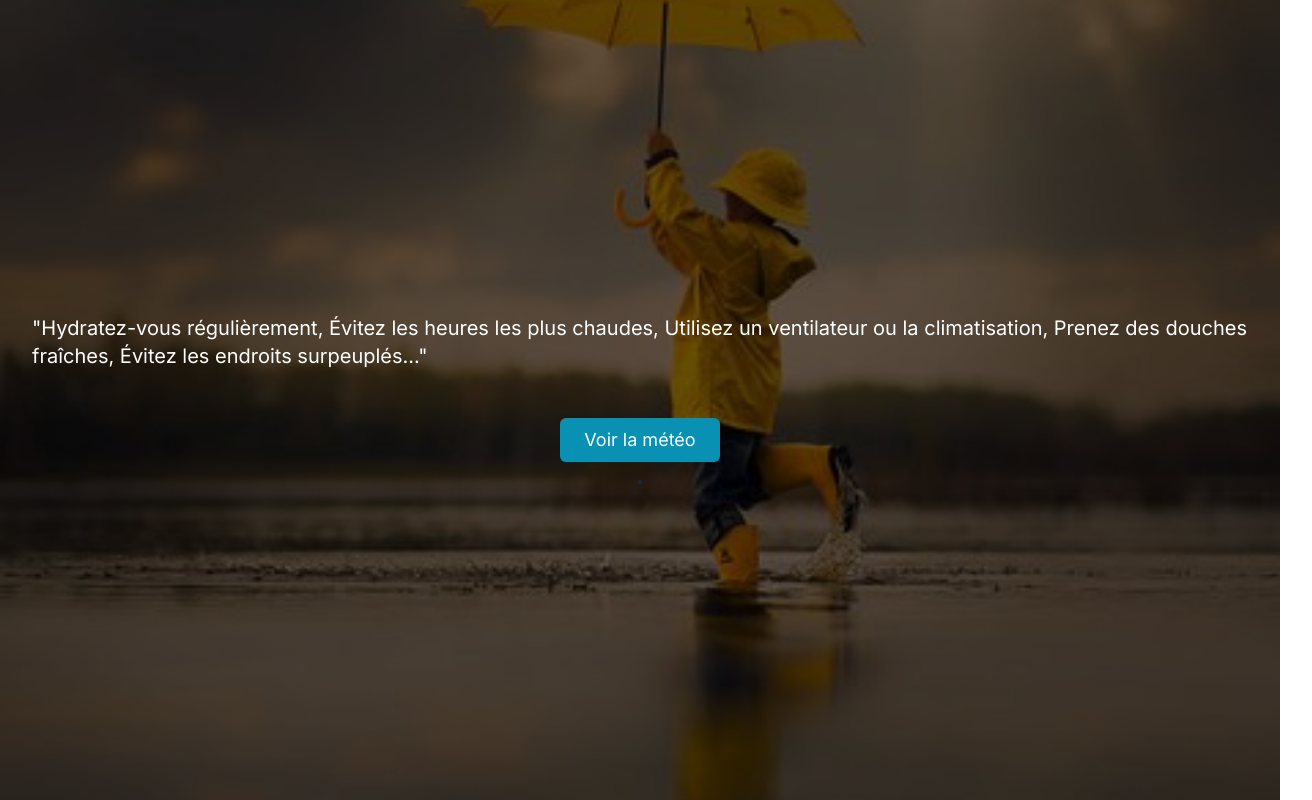
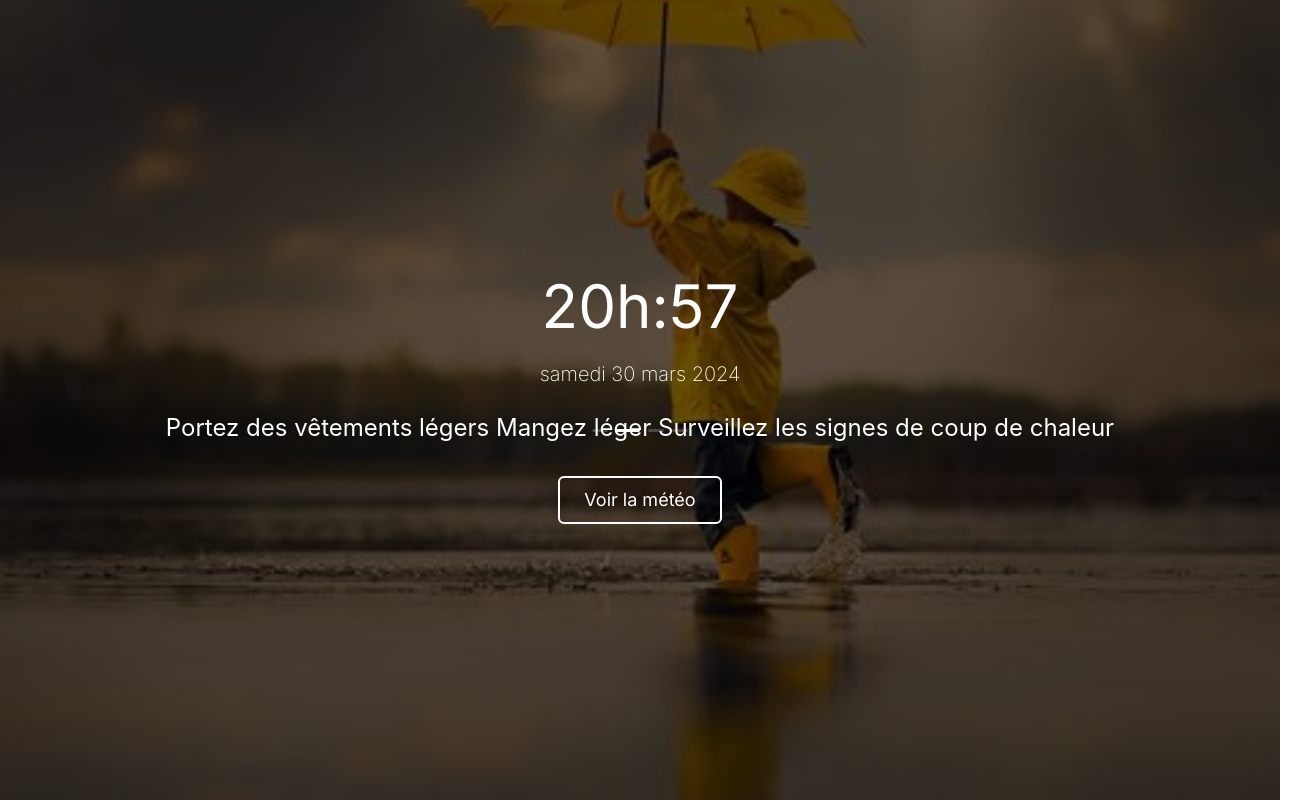
Before and after one commit to Jordan-Gloire/weather, a Next.js app: page / in a window 1280 px wide. Shown: the whole page, 1312 px wide, since content can reach past the window. Built offline with nearby package versions, Linux system fonts and the light colour scheme.

Commit message:
refonte design

```diff
--- a/app/Meteo/page.js
+++ b/app/Meteo/page.js
@@ -1,39 +1,41 @@
 "use client"
 import Axios from 'axios'
-// import 'animate.css';
-import { useState } from 'react';
+import Link from 'next/link';
+import { useState, useRef, useEffect } from 'react';
 import Image from 'next/image';
 import photo from '../../public/weather02-512.webp'
 import Icon from '@ant-design/icons';
-import {SearchOutlined,ClockCircleOutlined } from '@ant-design/icons'
+import { SearchOutlined, ClockCircleOutlined,ArrowLeftOutlined  } from '@ant-design/icons'
+
 export default function Meteo() {
-    const dateActuelle = new Date();
-    const options = { weekday: 'long', month: 'long', day: 'numeric', year: 'numeric' };
-    const dateFormatee = dateActuelle.toLocaleDateString('fr-FR', options);
+
     const [city,setCity] = useState("")
-    const [data,setData] = useState()
+    const [data, setData] = useState()
+    const [iserro, setIserro] = useState(false)
     const key = "8ae78a17c1238a3798ca84fc120a71fa"
-    const url = `https://api.openweathermap.org/data/2.5/weather?q=${city}&appid=${key}`
+    const lang = "fr"
+    const url = `https://api.openweathermap.org/data/2.5/weather?q=${city}&lang=${lang}&appid=${key}`
+
     const fetchData = async () => {
-        let errreur = "Veuillez vérifier l'hortographe ou entrer une ville  svp !"
+        let errreur = "Erreur! Veuillez verifier l'hortographe ou saississez le nom d'une ville valable."
         try {
             const response = await Axios.get(url)
             setData(response.data);
             console.log(data);
         } catch (error) {
-            alert(errreur );
+           // alert(errreur);
+            alert(errreur)
         }
+
     }
-    const now = new Date();
-    const hours = now.getHours();
-    const minutes = now.getMinutes();
-    const seconds = now.getSeconds();
 
-    console.log(`Il est actuellement ${hours}:${minutes}:${seconds}`);
     return (
         <>
             <div className='bg-gray-50 h-screen'>
-                <p className='px-10 pt-4'> | {dateFormatee} / {hours}h</p>
+                <div className='flex justify-between items-center'>
+                    <Link className='px-10 pt-4 text-2xl' href={`/`}><ArrowLeftOutlined /></Link>
+                    <p className='px-10 pt-4'> | météoCG</p>
+                </div>
 
                 <div className='flex justify-center items-center pt-10'>
                     <input
@@ -51,23 +53,28 @@ export default function Meteo() {
                 <div className='  text-center ' >
                     {
                         data && (
+
                             <div className=''>
-                                <h1 className='text-2xl font-bold pt-8'>{data.name},{data.sys.country}</h1>
-                                <Image src={`https://openweathermap.org/img/wn/${data.weather[0].icon}.png`} alt='ok' height={100} width={75} className='w-36 mx-auto' />
-                                <p className='text-2xl'>{data.weather[0].main}</p>
-                                <p className='text-2xl'>{data.weather[0].description}</p>
-                                <p className='text-2xl'>{data.weather.main}</p>
-                                <p className='text-2xl'>{data.weather.description}</p>
+                                <div className=''>
+                                    <h1 className='text-2xl font-bold pt-8'>{data.name},{data.sys.country}</h1>
+                                    <Image src={`https://openweathermap.org/img/wn/${data.weather[0].icon}@4x.png`} alt='ok' height={100} width={75} className='w-36 mx-auto' />
+                                    <p className='text-2xl'>{data.weather[0].main}</p>
+                                    <p className='text-2xlfont-semibold'>{data.weather[0].description}</p>
+
+
+                                </div>
+                                <p className='text-2xl font-semibold'>{data.weather.main}</p>
                                 <p className='text-6xl font-bold text-black pt-8'>{Math.round(data.main.temp / 10 * 10)/ 10}°</p>
-                                <p className='text-2xl'>Humidité: {data.main.humidity}%</p>
-                                <p className='text-2xl'>Vent: {data.wind.speed}</p>
+                                <p className='text-2xl font-semibold'>Humidité: {data.main.humidity}%</p>
+                                <p className='text-2xl font-semibold'>Lever du soleil: {new Date(data.sys.sunrise * 1000).toLocaleTimeString([], {hour: '2-digit', minute:'2-digit'})}</p>
+                                <p className='text-2xl font-semibold'>Coucher du soleil {new Date(data.sys.sunset * 1000).toLocaleTimeString([], {hour: '2-digit', minute:'2-digit'})}</p>
 
+                                <p className='text-2xl font-semibold'>Vent: {data.wind.speed} m/s</p>
                             </div>
-
                         )
                     }
+                </div>
 
-                </div>
 
             </div>
         </>
--- /dev/null
+++ b/app/loading.js
@@ -0,0 +1,9 @@
+export default function Chargement(){
+    return (
+        <>
+            <div>
+                <span className="loading loading-ring loading-xl text-8xl text-white"></span>
+            </div>
+        </>
+    )
+}
--- a/app/page.js
+++ b/app/page.js
@@ -1,17 +1,70 @@
 import Image from "next/image";
+import { Carousel } from 'antd';
 import meteo from '../public/meteo3.jpg'
 import Link from "next/link";
 import Icon from '@ant-design/icons';
 import {SearchOutlined,ArrowRightOutlined } from '@ant-design/icons'
 import Meteo from './Meteo/page';
 export default function Home() {
+const date = new Date();
+const hours = date.getHours();
+const minutes = date.getMinutes();
+
+const formattedTime = `${hours < 10 ? '0' : ''}${hours}h:${minutes < 10 ? '0' : ''}${minutes}`;
+const dateActuelle = new Date();
+const options = { weekday: 'long', month: 'long', day: 'numeric', year: 'numeric' };
+  const dateFormatee = dateActuelle.toLocaleDateString('fr-FR', options);
+  const contentStyle = {
+  color: '#fff',
+    textAlign: 'center',
+    marginRight: "20px",
+    marginLeft: "20px",
+};
   return (
     <>
       <div className="absolute top-0 bottom-0 left-0 right-0 bg-black/60 z-[1] flex justify-center items-center flex-col">
-       <p className=" text-white text-xl text-start py-4 px-8 ">"Hydratez-vous régulièrement, Évitez les heures les plus chaudes, Utilisez un ventilateur ou la climatisation,  Prenez des douches fraîches, Évitez les endroits surpeuplés..."</p>
+        <h1 className="text-6xl text-white text-center">{formattedTime}</h1>
+        <p className='text-xl py-6 font-extralight text-white text-center'> {dateFormatee}</p>
 
-        <Link href={`/Meteo`} className="bg-cyan-600 mt-8 text-white hover:text-black duration-700 ease-in rounded-md outline-none border-none py-2 px-6 text-lg">Voir la météo</Link>
-        <span className="loading loading-ring loading-lg"></span>
+      <div className="text-white text-center px-8">
+
+        </div>
+        <div className="">
+
+           <Carousel autoplay className="w-screen mx-8 text-white text-2xl">
+            <div>
+            <h3 style={contentStyle}>
+                Restez hydraté
+              Évitez les activités physiques intenses
+
+              Utilisez un écran solaire
+              </h3>
+            </div>
+            <div>
+            <h3 style={contentStyle}>
+                            Portez des vêtements légers
+
+              Mangez léger
+              Surveillez les signes de coup de chaleur
+              </h3>
+            </div>
+
+            <div>
+             <h3 style={contentStyle}>
+              Évitez les heures les plus chaudes
+              Utilisez un ventilateur ou la climatisation
+              </h3>
+            </div>
+             <div>
+            <h3 style={contentStyle}>
+            Pour plus d'astuces
+              consultez un professionnel de santé.
+              </h3>
+            </div>
+        </Carousel>
+       </div>
+        <Link href={`/Meteo`} className="bg-transparent border-2 border-white mt-8 text-white hover:text-cyan-600 duration-700 ease-in rounded-md outline-none  py-2 px-6 text-lg">Voir la météo</Link>
+
       </div>
       <Image src={meteo} alt="ok" className="w-screen h-screen object-cover" />
 
--- a/package.json
+++ b/package.json
@@ -10,6 +10,7 @@
   },
   "dependencies": {
     "@ant-design/icons": "^5.3.5",
+    "antd": "^5.16.0",
     "axios": "^1.6.8",
     "next": "14.1.4",
     "react": "^18",
```
Also changed, not shown: app/Weather/page.js (added), 1 other file (tests, documents, lock files or other folders).
